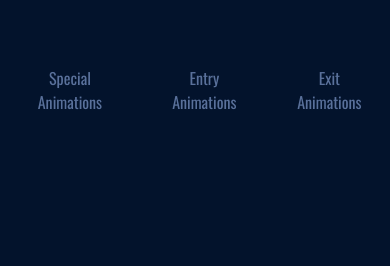
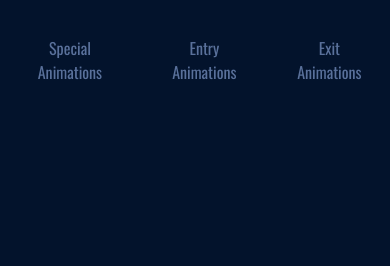
Before and after one commit to Kyle-Martin1/movers.css, a plain HTML site: page docs/index.html in a window 390 px wide. Shown: the top 266 px of the page. Drawn offline with nearby package versions, Linux system fonts and the light colour scheme.

Commit message:
Updates to site build

```diff
--- a/docs/moversstyles.css
+++ b/docs/moversstyles.css
@@ -629,7 +629,7 @@ li span {
   }
 
   .navBarContainer {
-    margin: 40px 0px 0px 0px;
+    margin: 10px 0px 0px 0px;
   }
 }
 
@@ -639,6 +639,10 @@ li span {
     color: var(--primaryColor);
     font-family: 'Oswald', 'Roboto', sans-serif;
     margin: 0;
+  }
+
+  .navBarContainer {
+    margin: 10px 0px 0px 0px;
   }
 }
 
```
